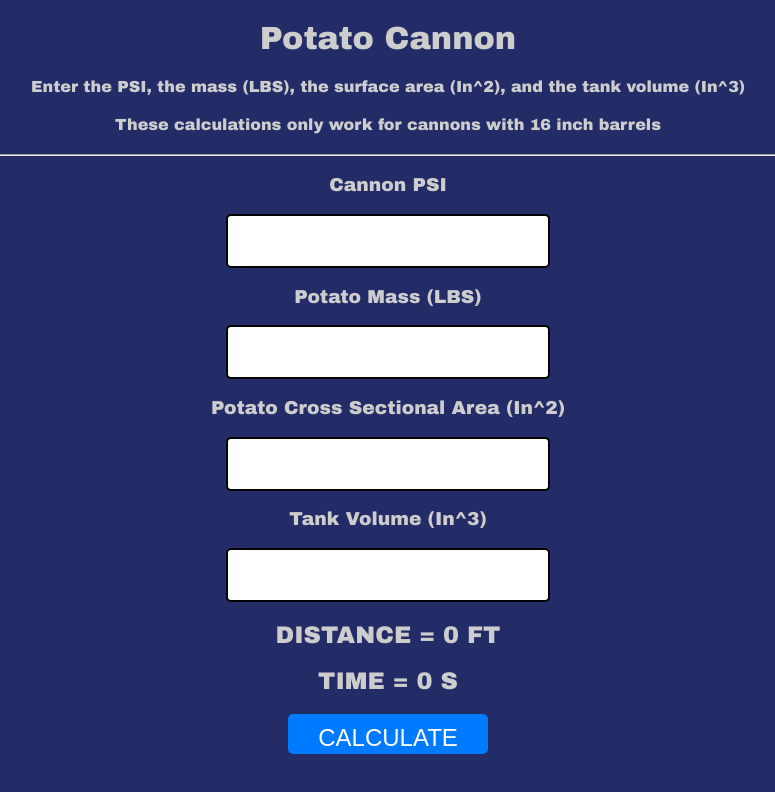
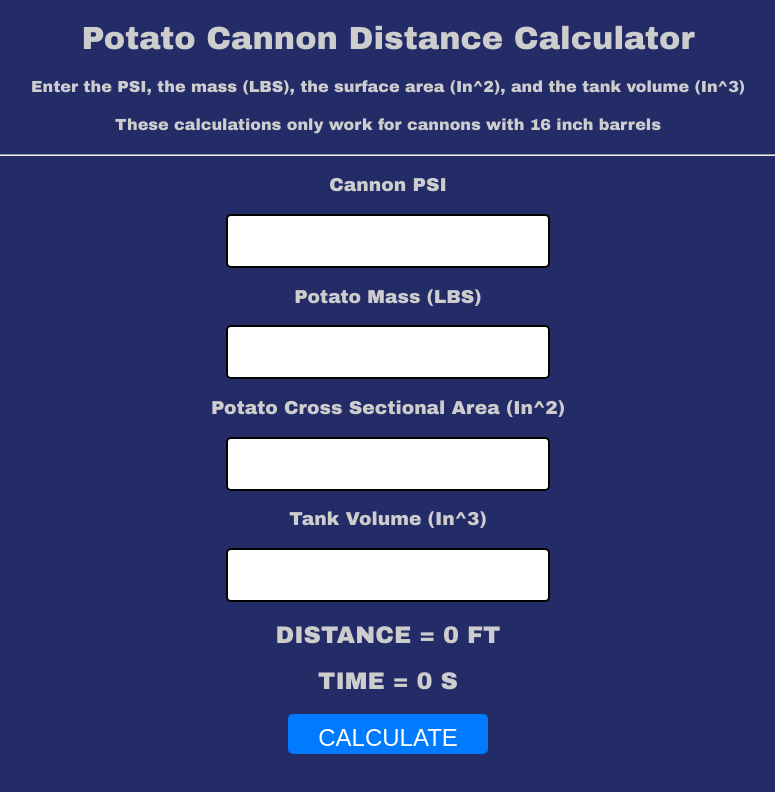
Before and after one commit to steater/potato-cannon, a plain HTML site: page index.html in a window 1280 px wide. Shown: the whole page, without its empty margins (252-1027 px from the left). Drawn offline with Linux system fonts and the light colour scheme.

Commit message:
title change

```diff
--- a/index.html
+++ b/index.html
@@ -6,7 +6,7 @@
     <link rel="stylesheet" href="style.css">
 </head>
     <body>
-        <h1 class="text">Potato Cannon</h1>
+        <h1 class="text">Potato Cannon Distance Calculator</h1>
         <h4 class="text">Enter the PSI, the mass (LBS), the surface area (In^2), and the tank volume (In^3)</h4>
         <h4 class="text">These calculations only work for cannons with 16 inch barrels</h4>
         <hr>
```
